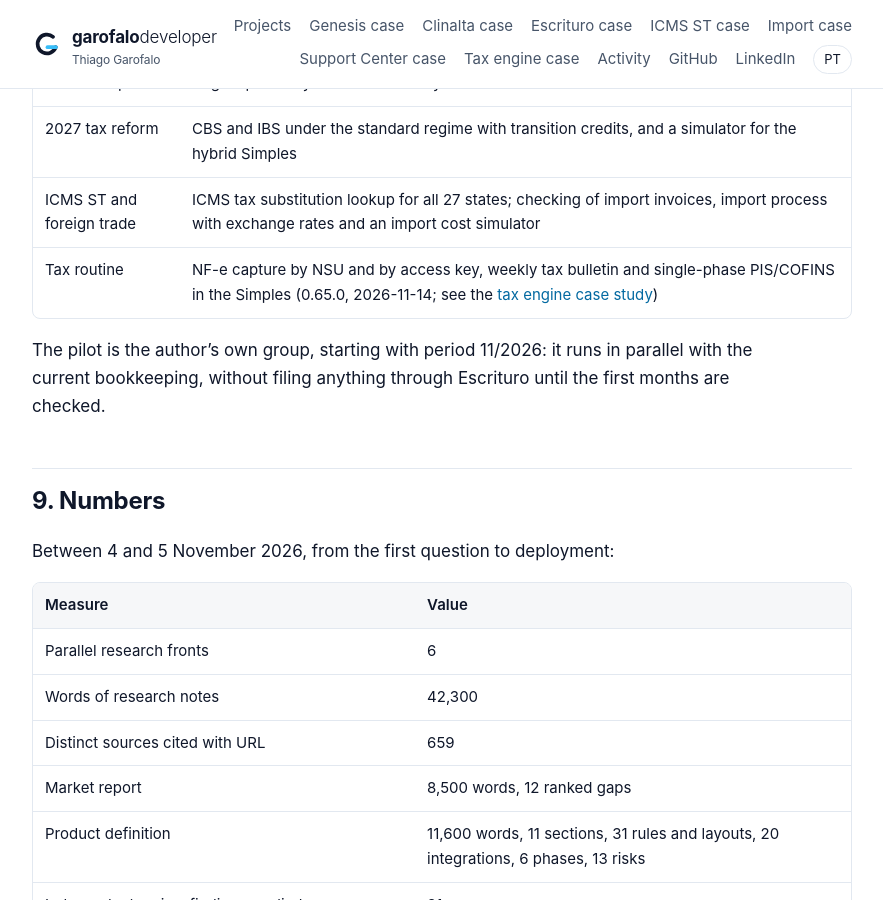
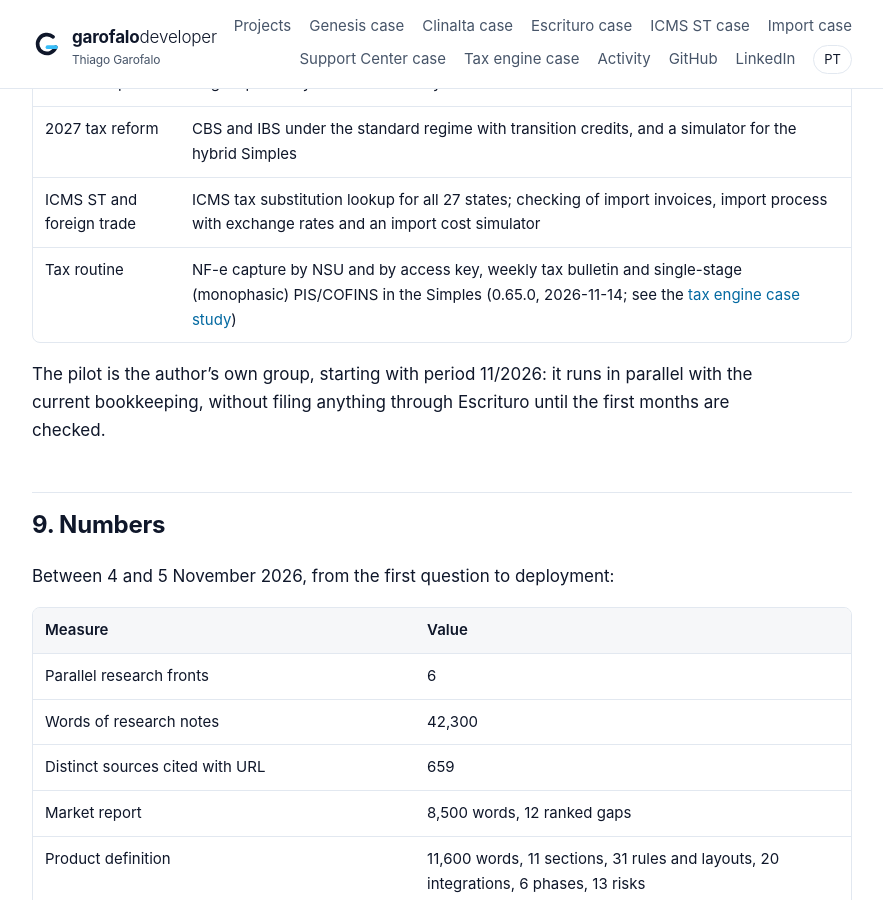
Before and after one commit to thiagogardev/thiagogardev.github.io, a Jekyll site: the page built from en/cases/escrituro.md, in a window 1280 px wide and 900 px high, scrolled down 13098 px. Shown: the whole window, without its empty margins (198-1081 px from the left). Built offline with Jekyll 4.4.1, drawn with Linux system fonts in a browser that asks for light colours.

Commit message:
Case Escrituro (EN): mesmo termo do case do motor tributário
Co-Authored-By: Claude Opus 5.5 <noreply@anthropic.com>

```diff
--- a/en/cases/escrituro.md
+++ b/en/cases/escrituro.md
@@ -192,7 +192,7 @@ Between 5 and 14 November 2026, Escrituro went from Phase 0 to version 0.65.0, i
 | Client relationship | Fees, client portal and app (PWA with the firm's brand), client dashboard, firm BI with targets per analyst and NPS survey |
 | 2027 tax reform | CBS and IBS under the standard regime with transition credits, and a simulator for the hybrid Simples |
 | ICMS ST and foreign trade | ICMS tax substitution lookup for all 27 states; checking of import invoices, import process with exchange rates and an import cost simulator |
-| Tax routine | NF-e capture by NSU and by access key, weekly tax bulletin and single-phase PIS/COFINS in the Simples (0.65.0, 2026-11-14; see the [tax engine case study](monofasico.md)) |
+| Tax routine | NF-e capture by NSU and by access key, weekly tax bulletin and single-stage (monophasic) PIS/COFINS in the Simples (0.65.0, 2026-11-14; see the [tax engine case study](monofasico.md)) |
 
 The pilot is the author's own group, starting with period 11/2026: it runs in parallel with the current bookkeeping, without filing anything through Escrituro until the first months are checked.
 
```
